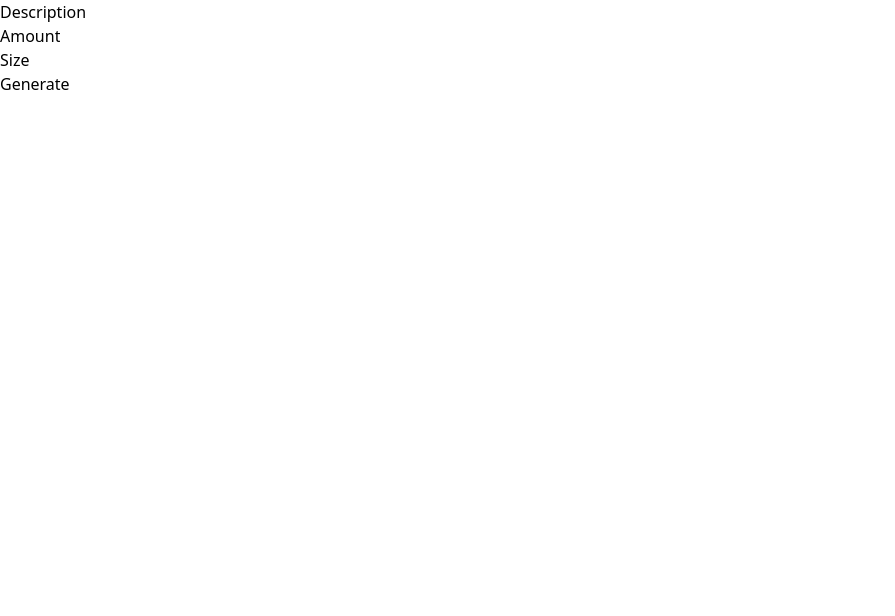
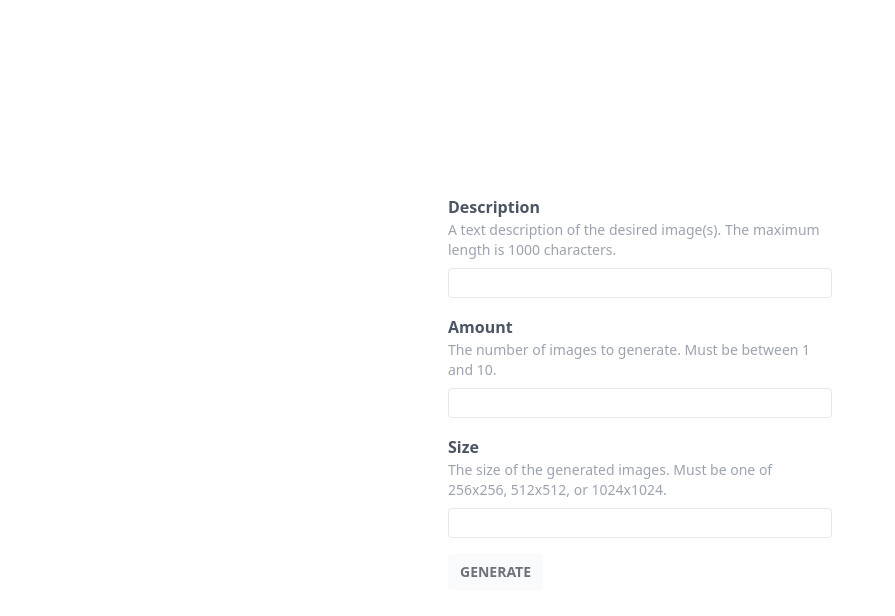
Before and after one commit to pasabaa/ai-image, a React (Vite) app: page / in a window 1280 px wide. Shown: the top 616 px of the page, without its empty margins (0-895 px from the left). Built offline with nearby package versions, Linux system fonts and the light colour scheme; no server answers.

Commit message:
add loading while generatin image

```diff
--- a/src/App.jsx
+++ b/src/App.jsx
@@ -1,6 +1,7 @@
 import { Configuration, OpenAIApi } from "openai"
 import { useState } from "react";
 import { InputBox } from "./components/InputBox";
+import LoadIcon from './assets/loading.svg'
 
 const configuration = new Configuration({
   apiKey: import.meta.env.VITE_API_KEY,
@@ -11,9 +12,10 @@ const openai = new OpenAIApi(configuration);
 function App() {
 
   const [userPrompt, setUserPrompt] = useState('');
-  const [number, setNumber] = useState('');
+  const [number, setNumber] = useState('1');
   const [size, setSize] = useState('256x256');
   const [imageUrl, setImageUrl] = useState('');
+  const [loading, setLoading] = useState(false);
 
   const generateImage = async () => {
 
@@ -23,20 +25,33 @@ function App() {
       size: size,
     }
 
+    setLoading(true);
+
     const res = await openai.createImage(imageParams);
 
     const urlData = res.data.data[0].url;
 
     setImageUrl(urlData);
+
+    setLoading(false);
+
   }
 
+
   return (
-    <div >
-      {imageUrl && <img src={imageUrl} alt={'image openai'} />}
-      <InputBox label={'Description'} setAttribute={setUserPrompt} />
-      <InputBox label={'Amount'} setAttribute={setNumber} />
-      <InputBox label={'Size'} setAttribute={setSize} />
-      <button onClick={generateImage}>Generate</button>
+    <div className="grid place-items-center h-screen p-16" >
+      <div className="w-4/12 mx-auto sm:w-full">
+        {loading && <div className="h-full flex flex-col gap-4 items-center justify-center animate-pulse">
+          <img className="w-16" src={LoadIcon} alt="Loading Icon" />
+          <h1>Loading...</h1>
+        </div>}
+        {imageUrl && <img src={imageUrl} alt={'image openai'} />}
+        <InputBox label={'Description'} setAttribute={setUserPrompt} description={'A text description of the desired image(s). The maximum length is 1000 characters.'} />
+        <InputBox label={'Amount'} setAttribute={setNumber} description={'The number of images to generate. Must be between 1 and 10.'} />
+        <InputBox label={'Size'} setAttribute={setSize} description={'The size of the generated images. Must be one of 256x256, 512x512, or 1024x1024.'} />
+        <button className="py-2 px-3 bg-gray-50 text-zinc-500 rounded uppercase font-bold text-sm hover:bg-gray-100 transition mb-8" onClick={generateImage}>Generate</button>
+      </div>
+
     </div>
   )
 }
--- a/src/components/InputBox.jsx
+++ b/src/components/InputBox.jsx
@@ -1,10 +1,13 @@
 import React from 'react'
 
-export const InputBox = ({label, setAttribute}) => {
+export const InputBox = ({label, setAttribute, description}) => {
   return (
-    <div>
-        <label htmlFor={label}>{label}</label>
-        <input type="text" onChange={(e)=>setAttribute(e.target.value)} />
+    <div className='flex flex-col gap-2 my-4'>
+        <div className='flex flex-col leading-relaxed'>
+          <label className='text-gray-600 font-bold' htmlFor={label}>{label}</label>
+          <p className='text-sm text-gray-400'>{description}</p>
+        </div>
+        <input className='border rounded py-1 px-3 text-sm text-gray-600 focus:outline-none active:outline-none' onChange={(e)=>setAttribute(e.target.value)} />
     </div>
   )
 }
```
Also changed, not shown: src/assets/loading.svg (added).
